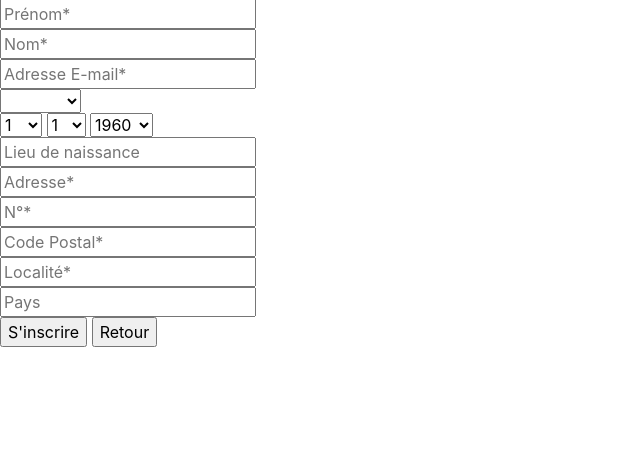
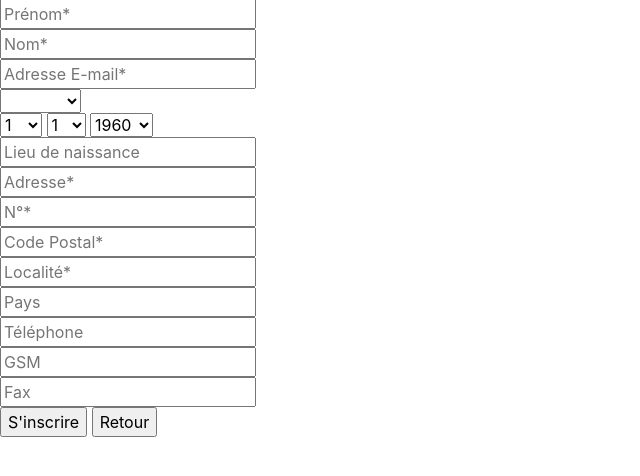
Before and after one commit to CappelleJess/formulaire, a PHP site: page /inscription.php in a window 1280 px wide. Shown: the part 113-589 px from the top of the page, without its empty margins (0-640 px from the left). Run offline with PHP 8.4, Linux system fonts and the light colour scheme.

Commit message:
Update inscription.php

```diff
--- a/inscription.php
+++ b/inscription.php
@@ -20,6 +20,9 @@
             $code_postal = (int) $code_postal;
             $localite = (String) trim($localite);
             $pays = (String) trim($pays);
+            $telephone = (int) $telephone;
+            $gsm = (int) $gsm;
+            $fax = (int) $fax;
 
                 if(empty($prénom)){
                     $valid = false;
@@ -87,13 +90,24 @@
                 if(empty($pays)){
                     $valid = false;
                     $err_pays = "Veuillez renseigner ce champs!";
+
+                if(empty($telephone)){
+                    $valid = false;
+                }
+                if(empty($gsm)){
+                    $valid = false;
+                }
+                if(empty($fax)){
+                    $valid = false;
+                }
+
                 }
                 if($valid) {
                     $date_inscription = date("Y-m-d");
 
-                    $req = $BDD->prepare("INSERT INTO inscription(prénom, nom, email, genre, date_naissance, lieu_naissance, adresse, numero, code_postal, localite, pays, date_inscription VALUES (?, ?, ?, ?, ?, ?, ?, ?, ?, ?, ?, ?, ?)");
+                    $req = $BDD->prepare("INSERT INTO inscription(prénom, nom, email, genre, date_naissance, lieu_naissance, adresse, numero, code_postal, localite, pays, telephone, gsm, fax, date_inscription VALUES (?, ?, ?, ?, ?, ?, ?, ?, ?, ?, ?, ?, ?, ?, ?, ?)");
 
-                    $req->execute(array($prénom, $nom, $email, $genre, $date_naissance, $lieu_naissance, $adresse, $numero, $code_postal, $localite, $pays, $date_inscription));
+                    $req->execute(array($prénom, $nom, $email, $genre, $date_naissance, $lieu_naissance, $adresse, $numero, $code_postal, $localite, $pays, $telephone, $gsm, $fax, $date_inscription));
                     }
                 }
             }
@@ -236,6 +250,30 @@
                     ?>
                     <input type="text" name="pays" placeholder="Pays">
                 </div>
+                <div>
+                    <?php
+                        if(isset($err_telephone)){
+                            echo $err_telephone;
+                        }
+                    ?>
+                    <input type="text" name="telephone" placeholder="Téléphone">
+                </div>
+                <div>
+                    <?php
+                        if(isset($err_gsm)){
+                            echo $err_gsm;
+                        }
+                    ?>
+                    <input type="text" name="gsm" placeholder="GSM">
+                </div>
+                <div>
+                    <?php
+                        if(isset($err_fax)){
+                            echo $err_fax;
+                        }
+                    ?>
+                    <input type="text" name="fax" placeholder="Fax">
+                </div>
             </section>
             <input type="submit" name="inscription" value="S'inscrire">
             <input type="button" onclick="history.back()" value="Retour">
```
